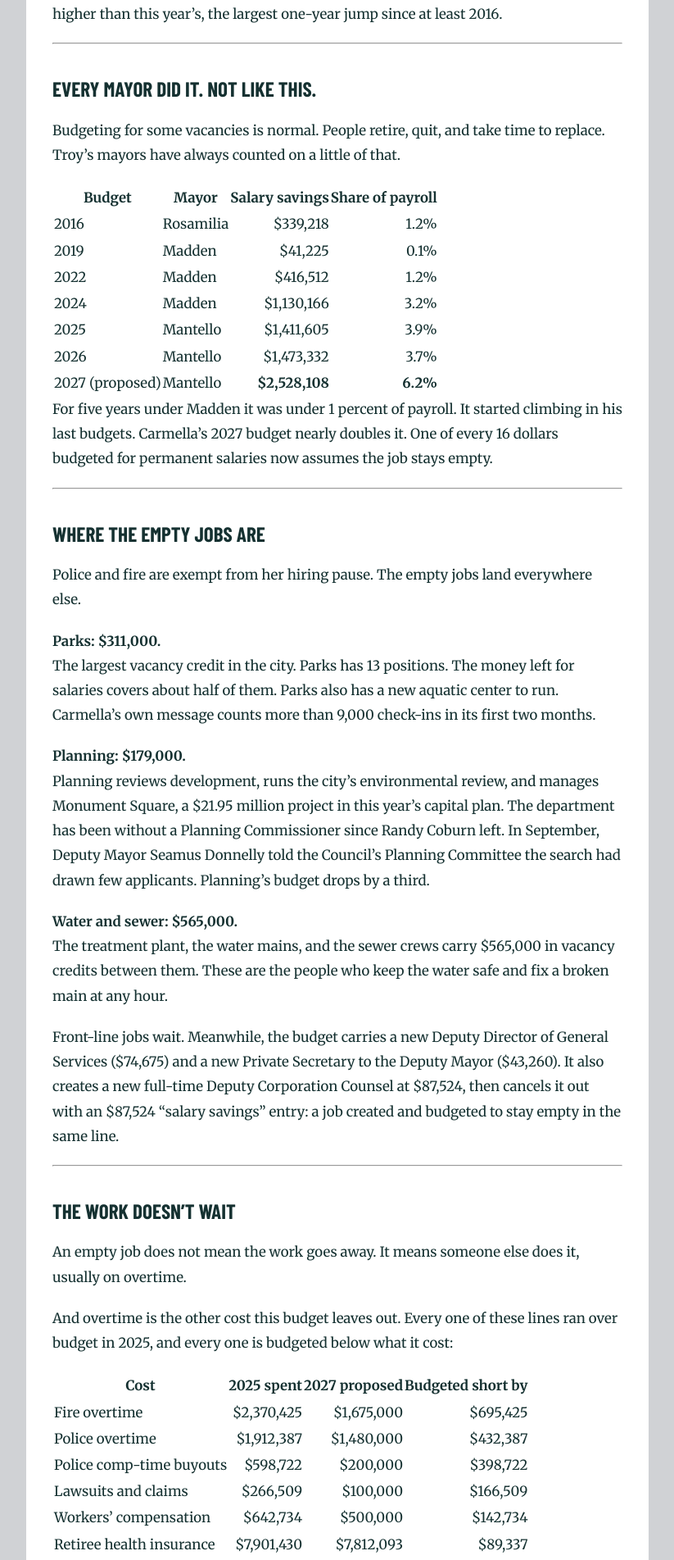
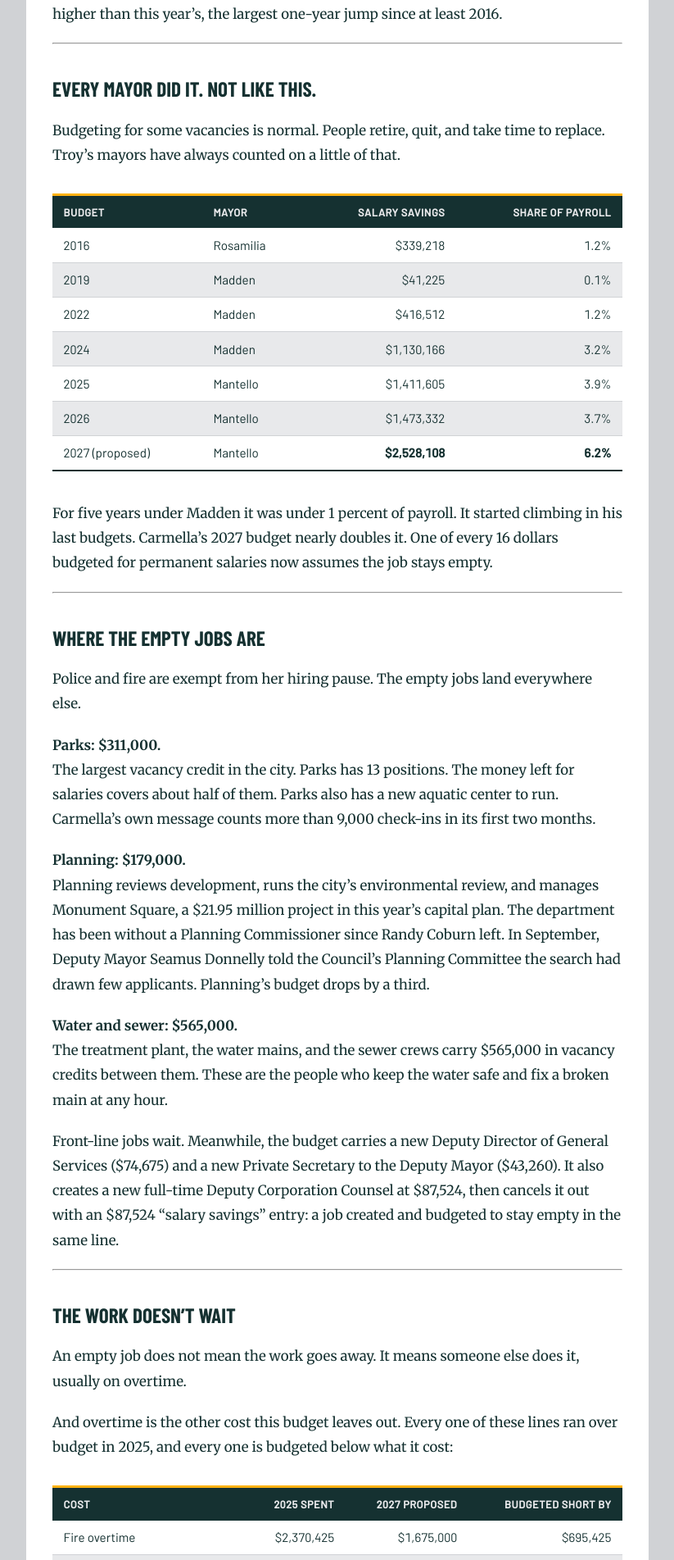
Before and after one commit to MdevitSEC/the-mantello-record, a Jekyll site: the page built from _posts/2026-10-12-budget-counts-on-jobs-nobody-will-fill.md, in a window 1280 px wide. Shown: the part 560-2463 px from the top of the page at 82% size, without its empty margins (228-1051 px from the left). Built offline with Jekyll 4.4.1, drawn with Linux system fonts in a browser that asks for light colours; some web fonts are replaced.

Commit message:
Style tables in posts: borders, header, spacing, mobile scroll
Co-Authored-By: Claude Opus 5.5 <noreply@anthropic.com>

```diff
--- a/assets/css/main.scss
+++ b/assets/css/main.scss
@@ -431,6 +431,37 @@ img { max-width: 100%; display: block; }
   margin: 1rem 0 1.25rem 1.5rem;
 }
 .post-body li { margin-bottom: 0.4rem; }
+
+/* Tables in posts */
+.post-body table {
+  width: 100%;
+  border-collapse: collapse;
+  margin: 2rem 0 2.25rem;
+  font-family: var(--font-ui);
+  font-size: 0.95rem;
+  line-height: 1.45;
+  border-top: 3px solid var(--accent);
+  font-variant-numeric: tabular-nums;
+}
+.post-body th {
+  background: var(--black);
+  color: var(--white);
+  text-align: left;
+  padding: 0.65rem 0.85rem;
+  font-weight: 700;
+  font-size: 0.8rem;
+  text-transform: uppercase;
+  letter-spacing: 0.04em;
+  vertical-align: bottom;
+}
+.post-body td {
+  padding: 0.6rem 0.85rem;
+  border-bottom: 1px solid var(--gray-mid);
+  vertical-align: top;
+}
+.post-body tr:nth-child(even) td { background: var(--gray-light); }
+.post-body tbody tr:last-child td { border-bottom: 2px solid var(--black); }
+.post-body td strong { font-weight: 700; color: var(--black); }
 
 /* Partisan angle callout */
 .post-body p strong:first-child {
@@ -911,4 +942,11 @@ img { max-width: 100%; display: block; }
   .post-list { grid-template-columns: 1fr; }
   .stats-inner { gap: 1.25rem; }
   .footer-inner { flex-direction: column; gap: 2rem; }
+  .post-body table {
+    display: block;
+    overflow-x: auto;
+    -webkit-overflow-scrolling: touch;
+    font-size: 0.875rem;
+  }
+  .post-body th, .post-body td { padding: 0.55rem 0.65rem; white-space: nowrap; }
 }
```
